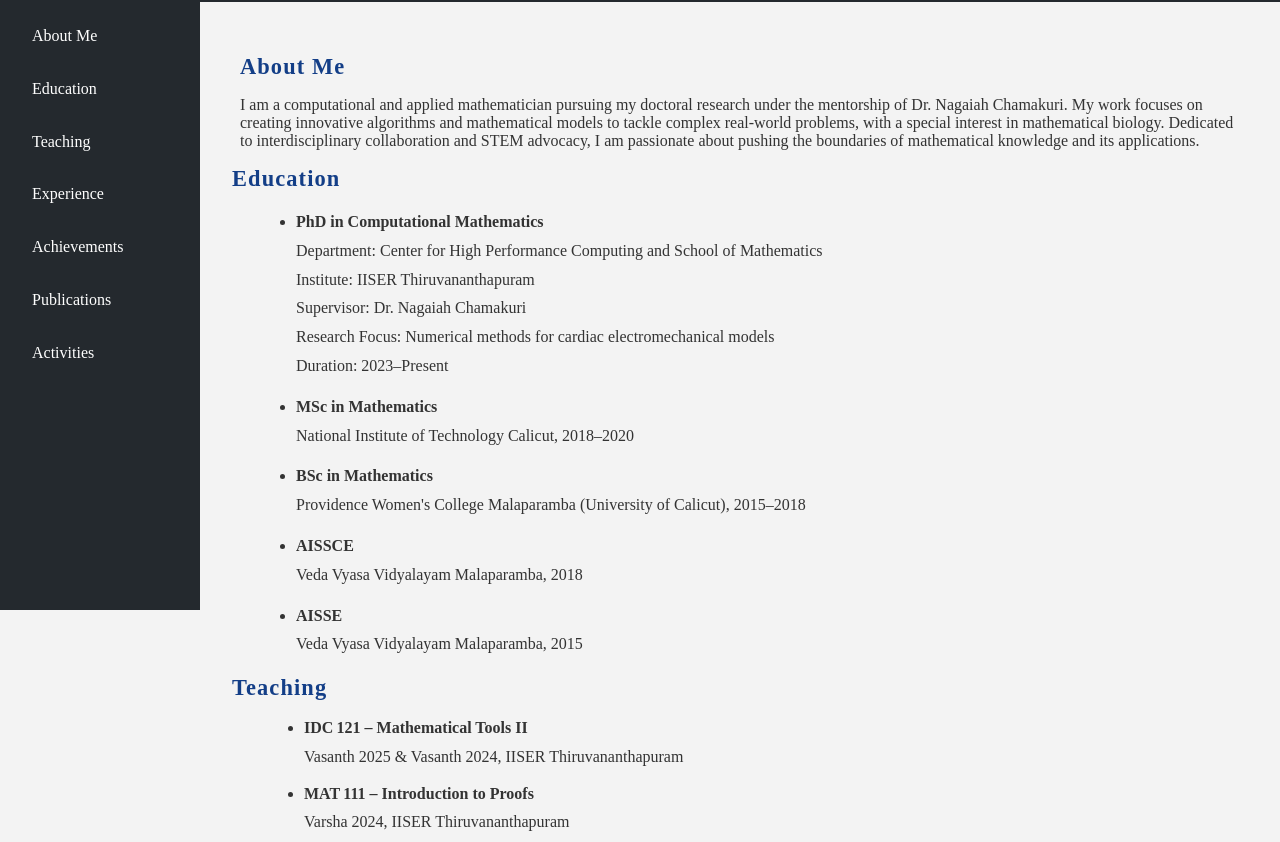
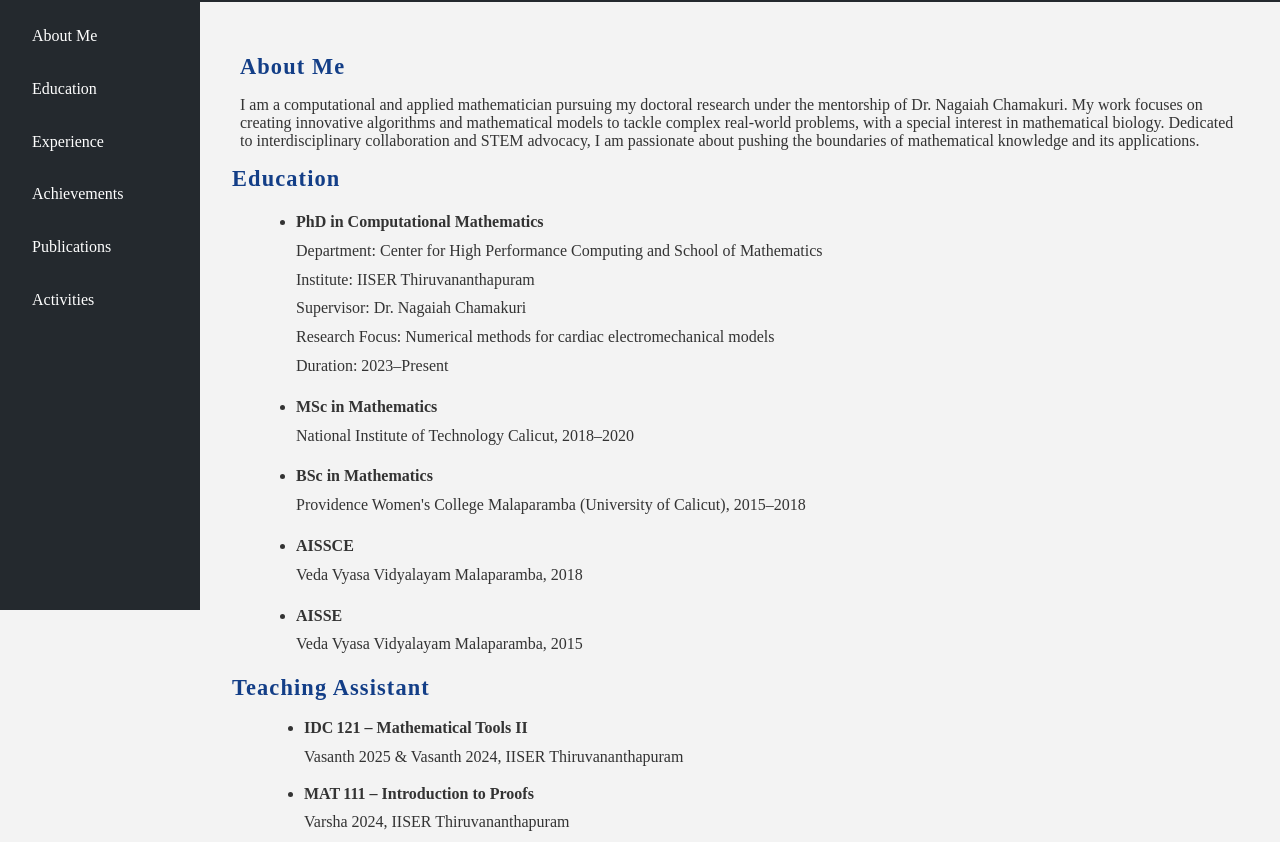
Before and after one commit to gopikapb98/gopikapb98.github.io, a plain HTML site: page index.html in a window 1280 px wide. Shown: the part 190-1032 px from the top of the page. Drawn offline with Linux system fonts and the light colour scheme.

Commit message:
Update index.html

```diff
--- a/index.html
+++ b/index.html
@@ -29,7 +29,6 @@
   <ul>
     <li><a href="#about">About Me</a></li>
     <li><a href="#education">Education</a></li>
-    <li><a href="#teaching">Teaching</a></li>
     <li><a href="#experience">Experience</a></li>
     <li><a href="#achievements">Achievements</a></li>
     <li><a href="#publications">Publications</a></li>
@@ -77,8 +76,8 @@
   </ul>
 </section>
 
-<section id="teaching" class="teaching">
-  <h2 class="about-title">Teaching</h2>
+<section id="experience" class="teaching">
+  <h2 class="about-title">Teaching Assistant</h2>
   <ul>
     <li>
       <strong>IDC 121 – Mathematical Tools II</strong><br>
```
